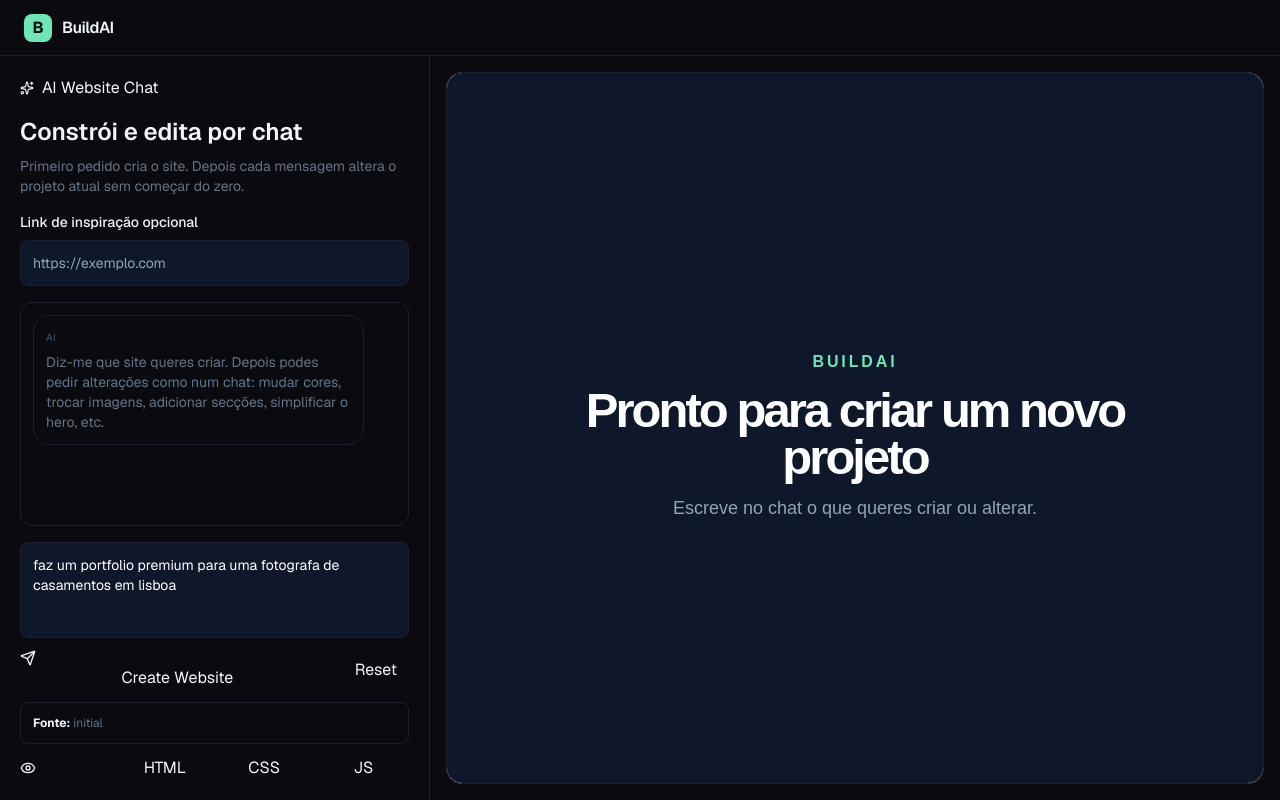
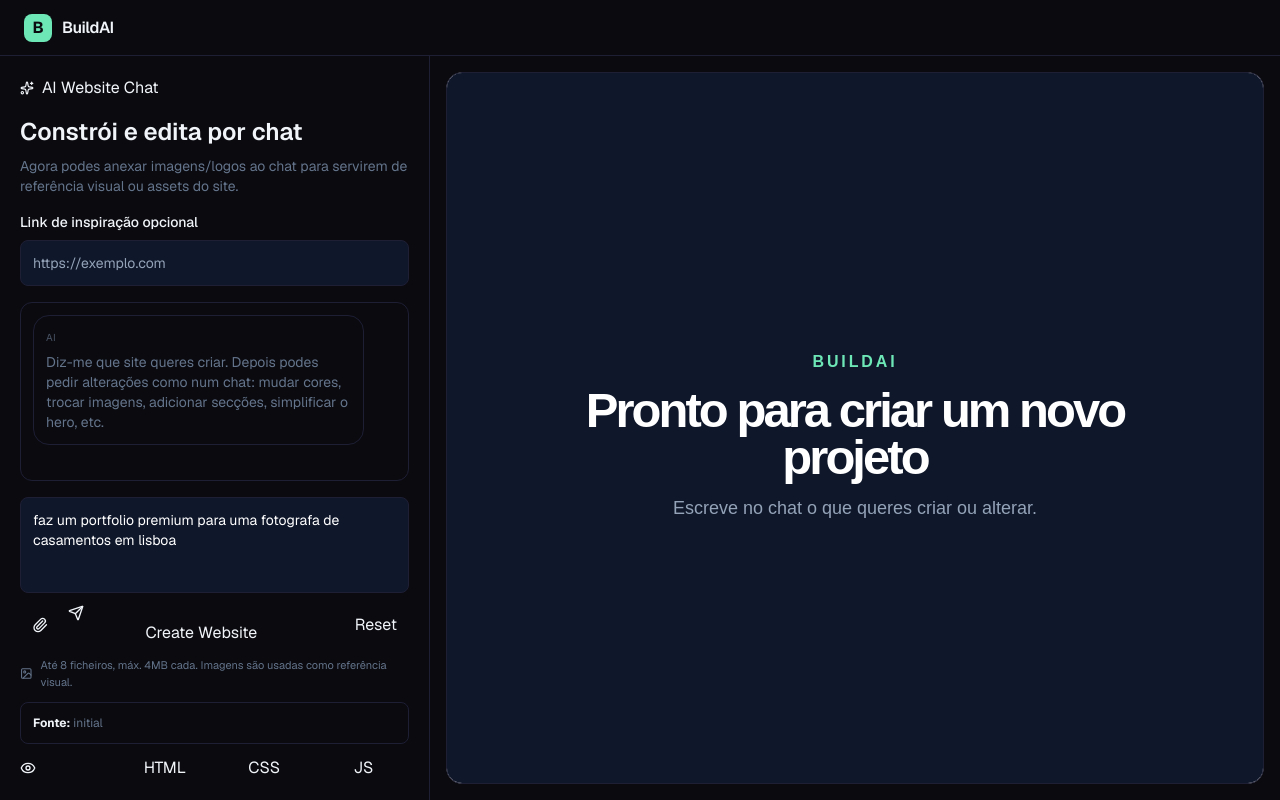
Before and after one commit to ineslourenco7/build, a Next.js app: page /ai-builder-workspace in a window 1280 px wide. Built offline with nearby package versions, Linux system fonts and the light colour scheme.

Commit message:
Add file attachments to AI builder chat UI

```diff
--- a/src/app/ai-builder-workspace/page.tsx
+++ b/src/app/ai-builder-workspace/page.tsx
@@ -1,12 +1,13 @@
 'use client';
 
 import AppLayout from '@/components/AppLayout';
-import { AlertTriangle, Code2, Eye, FileCode2, Loader2, Send, Sparkles } from 'lucide-react';
-import { useMemo, useState } from 'react';
+import { AlertTriangle, Code2, Eye, FileCode2, ImageIcon, Loader2, Paperclip, Send, Sparkles, X } from 'lucide-react';
+import { ChangeEvent, useMemo, useRef, useState } from 'react';
 
 type GeneratedProject = { html: string; css: string; js: string };
 type ViewMode = 'preview' | 'html' | 'css' | 'js';
-type ChatMessage = { role: 'user' | 'assistant'; content: string };
+type ChatAttachment = { name: string; type: string; size: number; dataUrl?: string };
+type ChatMessage = { role: 'user' | 'assistant'; content: string; attachments?: ChatAttachment[] };
 
 function emptyProject(message = 'Pronto para criar um novo projeto'): GeneratedProject {
   return {
@@ -29,31 +30,71 @@ function buildPreviewDocument(project: GeneratedProject) {
     : withCss.replace('</body>', `${js}</body>`);
 }
 
+function readFileAsAttachment(file: File): Promise<ChatAttachment> {
+  return new Promise((resolve, reject) => {
+    const reader = new FileReader();
+    reader.onload = () => resolve({ name: file.name, type: file.type, size: file.size, dataUrl: typeof reader.result === 'string' ? reader.result : undefined });
+    reader.onerror = () => reject(new Error(`Não consegui ler ${file.name}`));
+    reader.readAsDataURL(file);
+  });
+}
+
 export default function AiBuilderWorkspacePage() {
   const [message, setMessage] = useState('faz um portfolio premium para uma fotografa de casamentos em lisboa');
   const [referenceUrl, setReferenceUrl] = useState('');
   const [chatHistory, setChatHistory] = useState<ChatMessage[]>([
     { role: 'assistant', content: 'Diz-me que site queres criar. Depois podes pedir alterações como num chat: mudar cores, trocar imagens, adicionar secções, simplificar o hero, etc.' },
   ]);
+  const [attachments, setAttachments] = useState<ChatAttachment[]>([]);
   const [project, setProject] = useState<GeneratedProject>(() => emptyProject());
   const [view, setView] = useState<ViewMode>('preview');
   const [lastGeneratedAt, setLastGeneratedAt] = useState('');
   const [generationId, setGenerationId] = useState(0);
   const [isWorking, setIsWorking] = useState(false);
+  const [isReadingFiles, setIsReadingFiles] = useState(false);
   const [source, setSource] = useState<'initial' | 'gemini' | 'fallback' | 'template' | 'gemini-edit'>('initial');
   const [errorMessage, setErrorMessage] = useState('');
   const [geminiError, setGeminiError] = useState('');
   const [hasProject, setHasProject] = useState(false);
+  const fileInputRef = useRef<HTMLInputElement | null>(null);
 
   const previewHtml = useMemo(() => buildPreviewDocument(project), [project]);
 
+  async function handleFiles(event: ChangeEvent<HTMLInputElement>) {
+    const files = Array.from(event.target.files || []);
+    if (!files.length) return;
+
+    setIsReadingFiles(true);
+    setErrorMessage('');
+
+    try {
+      const accepted = files.slice(0, 6).filter((file) => file.size <= 4 * 1024 * 1024);
+      const rejected = files.filter((file) => file.size > 4 * 1024 * 1024);
+      const nextAttachments = await Promise.all(accepted.map(readFileAsAttachment));
+      setAttachments((current) => [...current, ...nextAttachments].slice(0, 8));
+      if (rejected.length) setErrorMessage('Alguns ficheiros foram ignorados porque têm mais de 4MB.');
+    } catch (error) {
+      setErrorMessage(error instanceof Error ? error.message : 'Erro ao carregar ficheiros.');
+    } finally {
+      setIsReadingFiles(false);
+      event.target.value = '';
+    }
+  }
+
+  function removeAttachment(index: number) {
+    setAttachments((current) => current.filter((_, itemIndex) => itemIndex !== index));
+  }
+
   async function handleSend() {
     const cleanMessage = message.trim();
-    if (!cleanMessage || isWorking) return;
+    if ((!cleanMessage && attachments.length === 0) || isWorking || isReadingFiles) return;
 
-    const nextHistory: ChatMessage[] = [...chatHistory, { role: 'user', content: cleanMessage }];
+    const messageText = cleanMessage || 'Usa os anexos enviados como referência para melhorar o projeto.';
+    const sentAttachments = attachments;
+    const nextHistory: ChatMessage[] = [...chatHistory, { role: 'user', content: messageText, attachments: sentAttachments }];
     setChatHistory(nextHistory);
     setMessage('');
+    setAttachments([]);
     setIsWorking(true);
     setErrorMessage('');
     setGeminiError('');
@@ -62,8 +103,8 @@ export default function AiBuilderWorkspacePage() {
     try {
       const endpoint = hasProject ? '/api/edit-project' : '/api/generate-site';
       const body = hasProject
-        ? { project, message: cleanMessage, chatHistory: nextHistory }
-        : { prompt: cleanMessage, referenceUrl };
+        ? { project, message: messageText, chatHistory: nextHistory, attachments: sentAttachments }
+        : { prompt: messageText, referenceUrl };
 
       if (!hasProject) {
         setProject(emptyProject('A criar o teu website...'));
@@ -90,7 +131,7 @@ export default function AiBuilderWorkspacePage() {
       setHasProject(true);
       setChatHistory([
         ...nextHistory,
-        { role: 'assistant', content: hasProject ? 'Alteração aplicada ao projeto atual.' : 'Projeto inicial criado. Agora podes pedir alterações no chat.' },
+        { role: 'assistant', content: hasProject ? 'Alteração aplicada ao projeto atual.' : 'Projeto inicial criado. Agora podes pedir alterações no chat e anexar imagens.' },
       ]);
     } catch (error) {
       setErrorMessage(error instanceof Error ? error.message : 'Erro ao processar pedido.');
@@ -104,6 +145,7 @@ export default function AiBuilderWorkspacePage() {
     setProject(emptyProject());
     setHasProject(false);
     setSource('initial');
+    setAttachments([]);
     setGeminiError('');
     setErrorMessage('');
     setLastGeneratedAt('');
@@ -120,7 +162,7 @@ export default function AiBuilderWorkspacePage() {
         <aside className="border-r border-border bg-card/70 p-5 overflow-hidden flex flex-col">
           <div className="inline-flex items-center gap-2 badge-green mb-4 w-fit"><Sparkles size={14} /> AI Website Chat</div>
           <h1 className="text-2xl font-semibold text-foreground mb-2">Constrói e edita por chat</h1>
-          <p className="text-sm text-muted-foreground mb-4">Primeiro pedido cria o site. Depois cada mensagem altera o projeto atual sem começar do zero.</p>
+          <p className="text-sm text-muted-foreground mb-4">Agora podes anexar imagens/logos ao chat para servirem de referência visual ou assets do site.</p>
 
           <label className="text-sm font-medium text-foreground mb-2 block">Link de inspiração opcional</label>
           <input value={referenceUrl} onChange={(e) => setReferenceUrl(e.target.value)} disabled={hasProject} className="w-full mb-4 rounded-lg border border-border bg-[#0f172a] px-3 py-3 text-sm text-white placeholder:text-slate-400 outline-none focus:border-primary focus:ring-2 focus:ring-primary/20 disabled:opacity-50" placeholder="https://exemplo.com" />
@@ -129,18 +171,25 @@ export default function AiBuilderWorkspacePage() {
             {chatHistory.map((chat, index) => (
               <div key={index} className={chat.role === 'user' ? 'ml-8 rounded-2xl bg-primary/20 border border-primary/30 p-3 text-sm text-foreground' : 'mr-8 rounded-2xl bg-muted/20 border border-border p-3 text-sm text-muted-foreground'}>
                 <div className="text-[10px] uppercase tracking-wider mb-1 opacity-70">{chat.role === 'user' ? 'Tu' : 'AI'}</div>
-                {chat.content}
+                <div>{chat.content}</div>
+                {!!chat.attachments?.length && <div className="mt-2 flex flex-wrap gap-2">{chat.attachments.map((file, fileIndex) => <span key={fileIndex} className="rounded-full bg-background/80 border border-border px-2 py-1 text-[10px]">{file.type?.startsWith('image/') ? 'Imagem' : 'Ficheiro'} · {file.name}</span>)}</div>}
               </div>
             ))}
             {isWorking && <div className="mr-8 rounded-2xl bg-muted/20 border border-border p-3 text-sm text-muted-foreground flex items-center gap-2"><Loader2 size={14} className="animate-spin" /> A trabalhar no projeto...</div>}
           </div>
 
-          <textarea value={message} onChange={(e) => setMessage(e.target.value)} onKeyDown={(e) => { if (e.key === 'Enter' && (e.ctrlKey || e.metaKey)) handleSend(); }} className="w-full min-h-24 resize-none mb-3 rounded-lg border border-border bg-[#0f172a] px-3 py-3 text-sm text-white placeholder:text-slate-400 outline-none focus:border-primary focus:ring-2 focus:ring-primary/20" placeholder={hasProject ? 'Ex: deixa o hero mais minimalista e troca a paleta para preto e dourado' : 'Ex: faz um portfolio premium para uma fotógrafa de casamentos'} />
+          {!!attachments.length && <div className="mb-3 grid grid-cols-3 gap-2">{attachments.map((file, index) => <div key={`${file.name}-${index}`} className="relative rounded-lg border border-border bg-background/70 p-2 text-xs text-muted-foreground overflow-hidden">{file.type.startsWith('image/') && file.dataUrl ? <img src={file.dataUrl} alt={file.name} className="h-16 w-full rounded-md object-cover mb-1" /> : <div className="h-16 rounded-md bg-muted/20 grid place-items-center mb-1"><FileCode2 size={18} /></div>}<button onClick={() => removeAttachment(index)} className="absolute right-1 top-1 rounded-full bg-black/70 p-1 text-white"><X size={11} /></button><div className="truncate">{file.name}</div></div>)}</div>}
 
-          <div className="grid grid-cols-[1fr_auto] gap-2 mb-3">
-            <button onClick={handleSend} disabled={isWorking || !message.trim()} className="btn-primary w-full disabled:opacity-60 disabled:cursor-not-allowed"><Send size={16} /> {hasProject ? 'Apply Changes' : 'Create Website'}</button>
+          <textarea value={message} onChange={(e) => setMessage(e.target.value)} onKeyDown={(e) => { if (e.key === 'Enter' && (e.ctrlKey || e.metaKey)) handleSend(); }} className="w-full min-h-24 resize-none mb-3 rounded-lg border border-border bg-[#0f172a] px-3 py-3 text-sm text-white placeholder:text-slate-400 outline-none focus:border-primary focus:ring-2 focus:ring-primary/20" placeholder={hasProject ? 'Ex: usa estas fotos na galeria e deixa o design mais minimalista' : 'Ex: faz um portfolio premium para uma fotógrafa de casamentos'} />
+
+          <input ref={fileInputRef} type="file" multiple accept="image/*,.pdf,.txt,.doc,.docx" onChange={handleFiles} className="hidden" />
+          <div className="grid grid-cols-[auto_1fr_auto] gap-2 mb-3">
+            <button onClick={() => fileInputRef.current?.click()} disabled={isReadingFiles || isWorking} className="btn-secondary px-3 disabled:opacity-60">{isReadingFiles ? <Loader2 size={16} className="animate-spin" /> : <Paperclip size={16} />}</button>
+            <button onClick={handleSend} disabled={isWorking || isReadingFiles || (!message.trim() && attachments.length === 0)} className="btn-primary w-full disabled:opacity-60 disabled:cursor-not-allowed"><Send size={16} /> {hasProject ? 'Apply Changes' : 'Create Website'}</button>
             <button onClick={handleReset} className="btn-secondary px-3">Reset</button>
           </div>
+
+          <div className="mb-3 flex items-center gap-2 text-[11px] text-muted-foreground"><ImageIcon size={13} /> Até 8 ficheiros, máx. 4MB cada. Imagens são usadas como referência visual.</div>
 
           {errorMessage && <div className="mb-3 rounded-lg border border-red-500/40 bg-red-500/10 p-3 text-xs text-red-200">{errorMessage}</div>}
 
```
